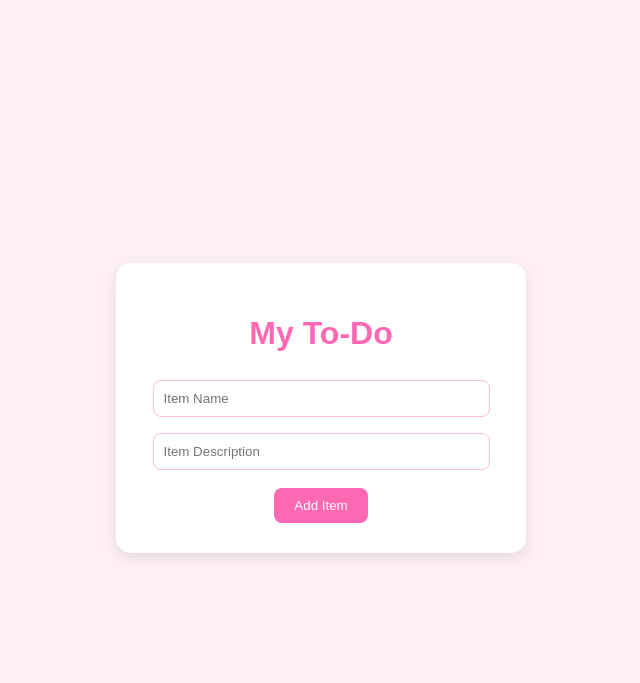
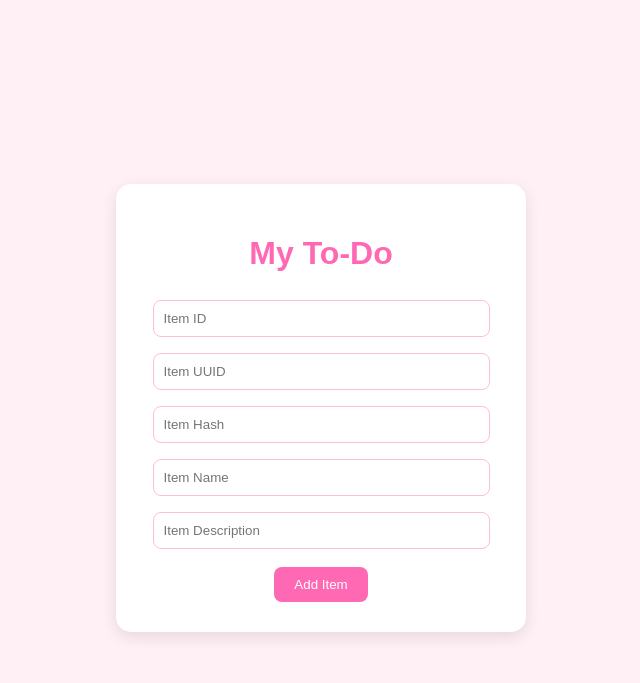
Before and after one commit to nehalpancholi22-prog/DevOps_assingment4, a Flask app: page / in a window 1280 px wide. Shown: the top 683 px of the page, without its empty margins (319-959 px from the left). Run offline with Flask 3, Linux system fonts and the light colour scheme.

Commit message:
Enhanced To-Do form with Item ID, UUID, and Hash fields

```diff
--- a/templates/index.html
+++ b/templates/index.html
@@ -56,6 +56,9 @@
     <h1>My To-Do</h1>
 
     <form>
+        <input type="text" placeholder="Item ID" required>
+        <input type="text" placeholder="Item UUID" required>
+        <input type="text" placeholder="Item Hash" required>
         <input type="text" placeholder="Item Name" required>
         <input type="text" placeholder="Item Description" required>
         <button type="submit">Add Item</button>
```
